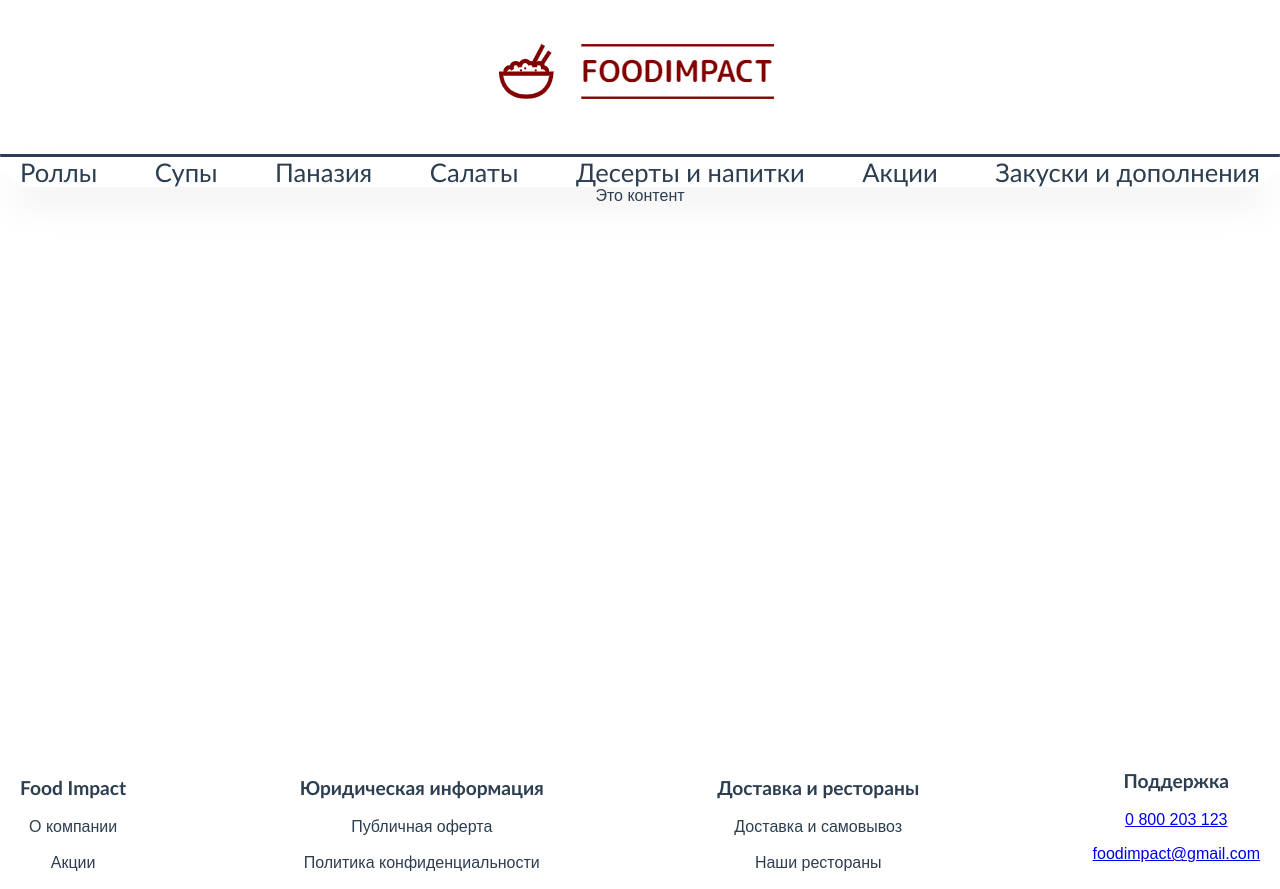
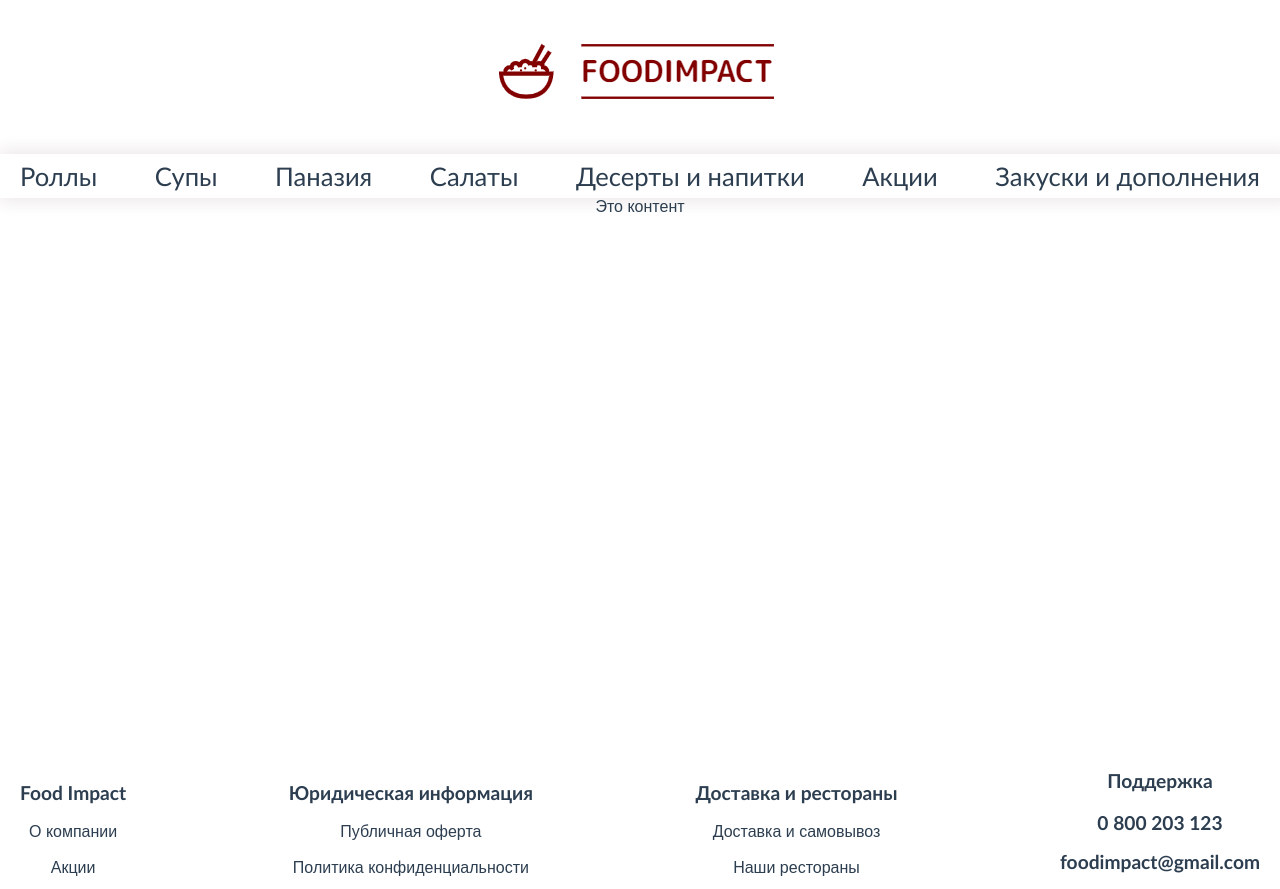
Before and after one commit to HikkiYarik/foodshop, a Vue app: page / in a window 1280 px wide. Built offline with nearby package versions, Linux system fonts and the light colour scheme.

Commit message:
logo and nav menu styles fix v1

```diff
--- a/src/pages/Footer/FooterNav.vue
+++ b/src/pages/Footer/FooterNav.vue
@@ -25,10 +25,10 @@
       <p class="f-title support-title">Поддержка</p>
       <div class="list">
         <p>
-          <router-link to="">0 800 203 123</router-link>
+          <router-link class="f-title" to="">0 800 203 123</router-link>
         </p>
         <p>
-          <router-link to="">foodimpact@gmail.com</router-link>
+          <router-link class="f-title" to="">foodimpact@gmail.com</router-link>
         </p>
       </div>
     </div>
@@ -46,6 +46,8 @@ export default {
   font-family: 'Gill Sans', 'Gill Sans MT', Calibri, 'Trebuchet MS', sans-serif;
   font-size: 120%;
   font-weight: bold;
+  text-decoration: none;
+  color: inherit;
 }
 .f-list-el {
   text-decoration: none;
--- a/src/pages/Header.vue
+++ b/src/pages/Header.vue
@@ -1,7 +1,7 @@
 <template>
   <div class="head">
       <div class="top-head">
-        <img src="../assets/logo.png">
+        <img class="logo" src="../assets/logo.png">
       </div>
       <div class="bot-head">
           <NavMenu/>
@@ -24,4 +24,8 @@ export default {
 #head {
     display: flex;
 }
+.logo {
+    position: relative;
+    z-index: -1;
+}
 </style>
--- a/src/pages/Header/NavMenu.vue
+++ b/src/pages/Header/NavMenu.vue
@@ -42,16 +42,15 @@ export default {
     overflow: auto;
     align-items: center;
     justify-content: space-between;
+    padding-top: 7px;
+    padding-bottom: 7px;
 }
 .nav-menu {
-    box-shadow: 0px 20px 40px -10px #DCDCDC;
-    border-bottom-left-radius: 40px;
-    border-bottom-right-radius: 40px;
-    border-style: solid;
+
+    box-shadow: 5px 0px 15px 5px #eeeaea;
+    /* border-bottom-left-radius: 30px;
+    border-bottom-right-radius: 30px; */
     border-color: inherit;
-    border-right: hidden;
-    border-left: hidden;
-    border-bottom: hidden;
     margin: 0%;
 }
 </style>
```
